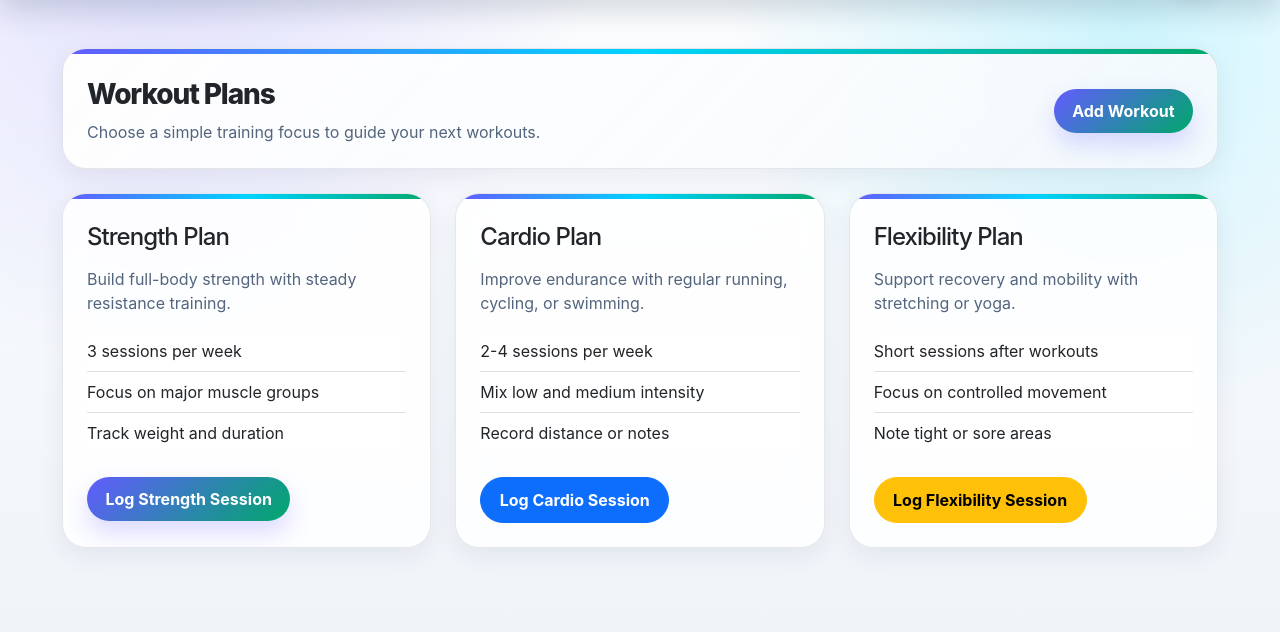
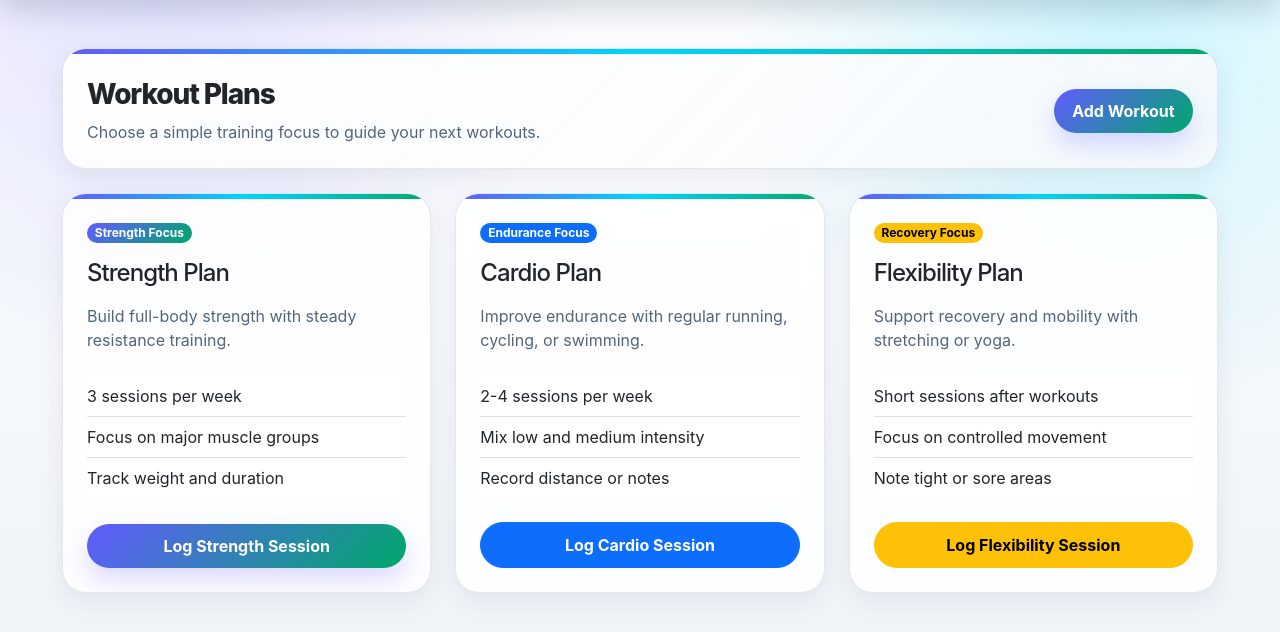
Before and after one commit to kiegiam/CITS3403-Test-Repo, a Flask app: page /plans in a window 1280 px wide. Shown: the part 72-704 px from the top of the page. Run offline with Flask 3, Linux system fonts and the light colour scheme; a user stored in the database is signed in; data comes from the database, SQL or seed files in the repository; some libraries are stand-ins or nearby versions.

Commit message:
Improve workout plan cards

```diff
--- a/templates/plans.html
+++ b/templates/plans.html
@@ -128,9 +128,10 @@
                 <div class="row g-4">
                     <div class="col-md-4">
                         <div class="card shadow-sm border-0 h-100 feature-card">
-                            <div class="card-body p-4">
+                            <div class="card-body p-4 d-flex flex-column">
+                                <span class="badge text-bg-success align-self-start mb-3">Strength Focus</span>
                                 <h2 class="h4 mb-3">Strength Plan</h2>
-                                <p class="text-muted">
+                                <p class="text-muted mb-4">
                                     Build full-body strength with steady resistance training.
                                 </p>
                                 <ul class="list-group list-group-flush mb-4">
@@ -138,18 +139,19 @@
                                     <li class="list-group-item px-0">Focus on major muscle groups</li>
                                     <li class="list-group-item px-0">Track weight and duration</li>
                                 </ul>
-                                <a href="{{ url_for('add_workout', plan='strength') }}" class="btn btn-success">
+                                <a href="{{ url_for('add_workout', plan='strength') }}" class="btn btn-success mt-auto">
                                     Log Strength Session
-                                    </a>
+                                </a>
                             </div>
                         </div>
                     </div>
 
                     <div class="col-md-4">
                         <div class="card shadow-sm border-0 h-100 feature-card">
-                            <div class="card-body p-4">
+                            <div class="card-body p-4 d-flex flex-column">
+                                <span class="badge text-bg-primary align-self-start mb-3">Endurance Focus</span>
                                 <h2 class="h4 mb-3">Cardio Plan</h2>
-                                <p class="text-muted">
+                                <p class="text-muted mb-4">
                                     Improve endurance with regular running, cycling, or swimming.
                                 </p>
                                 <ul class="list-group list-group-flush mb-4">
@@ -157,7 +159,7 @@
                                     <li class="list-group-item px-0">Mix low and medium intensity</li>
                                     <li class="list-group-item px-0">Record distance or notes</li>
                                 </ul>
-                                <a href="{{ url_for('add_workout', plan='cardio') }}" class="btn btn-primary">
+                                <a href="{{ url_for('add_workout', plan='cardio') }}" class="btn btn-primary mt-auto">
                                     Log Cardio Session
                                 </a>
                             </div>
@@ -166,9 +168,10 @@
 
                     <div class="col-md-4">
                         <div class="card shadow-sm border-0 h-100 feature-card">
-                            <div class="card-body p-4">
+                            <div class="card-body p-4 d-flex flex-column">
+                                <span class="badge text-bg-warning align-self-start mb-3">Recovery Focus</span>
                                 <h2 class="h4 mb-3">Flexibility Plan</h2>
-                                <p class="text-muted">
+                                <p class="text-muted mb-4">
                                     Support recovery and mobility with stretching or yoga.
                                 </p>
                                 <ul class="list-group list-group-flush mb-4">
@@ -176,7 +179,7 @@
                                     <li class="list-group-item px-0">Focus on controlled movement</li>
                                     <li class="list-group-item px-0">Note tight or sore areas</li>
                                 </ul>
-                                <a href="{{ url_for('add_workout', plan='flexibility') }}" class="btn btn-warning">
+                                <a href="{{ url_for('add_workout', plan='flexibility') }}" class="btn btn-warning mt-auto">
                                     Log Flexibility Session
                                 </a>
                             </div>
```
